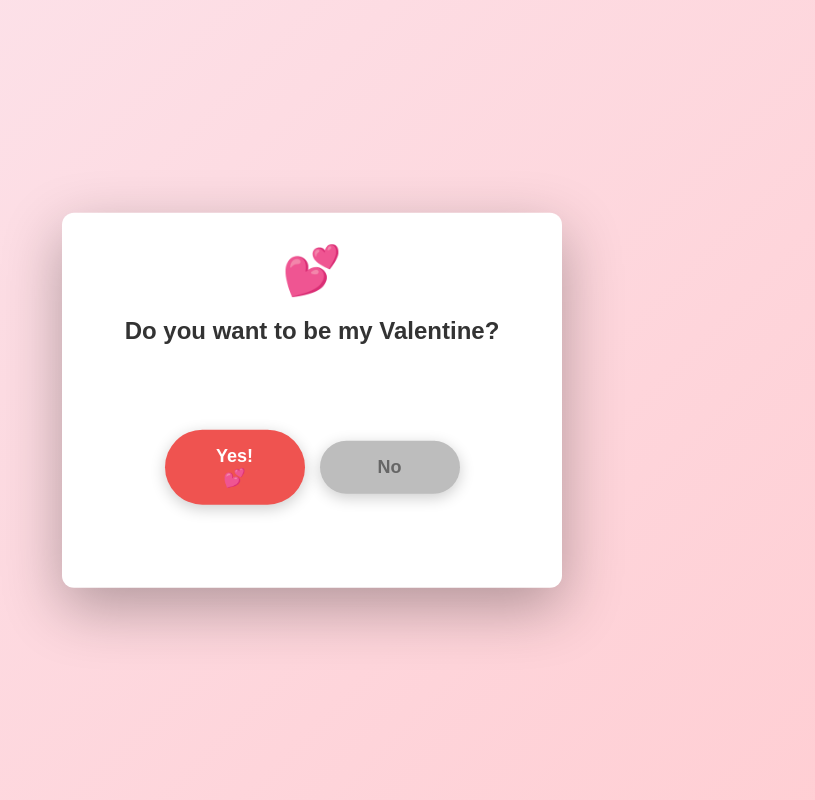
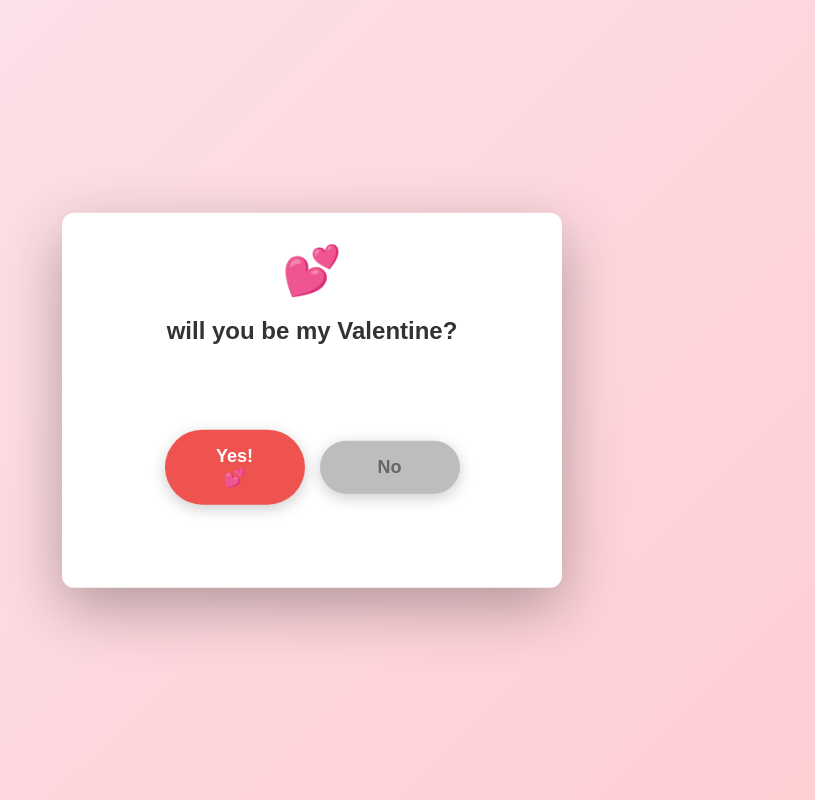
Before and after one commit to borbamarom3-web/idk, a plain HTML site: page index.html in a window 1280 px wide. Shown: the whole page, without its empty margins (328-1143 px from the left). Drawn offline with Linux system fonts and the light colour scheme.

Commit message:
Update index.html

```diff
--- a/index.html
+++ b/index.html
@@ -269,7 +269,7 @@
 
     <div class="letter" id="letter">
         <div class="letter-heart">💕</div>
-        <h1>Do you want to be my Valentine?</h1>
+        <h1>will you be my Valentine?</h1>
         <div class="buttons-wrapper">
             <div class="buttons">
                 <button class="yes-btn" onclick="handleYes()">Yes! 💕</button>
```
